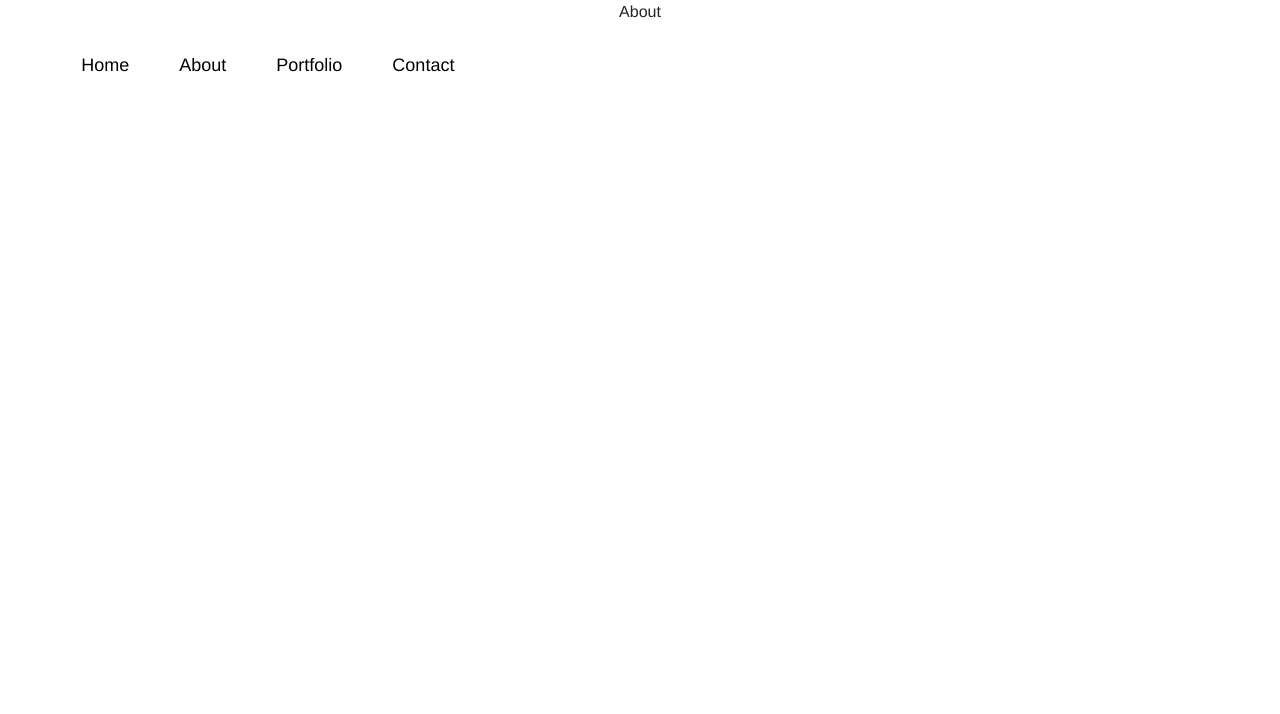
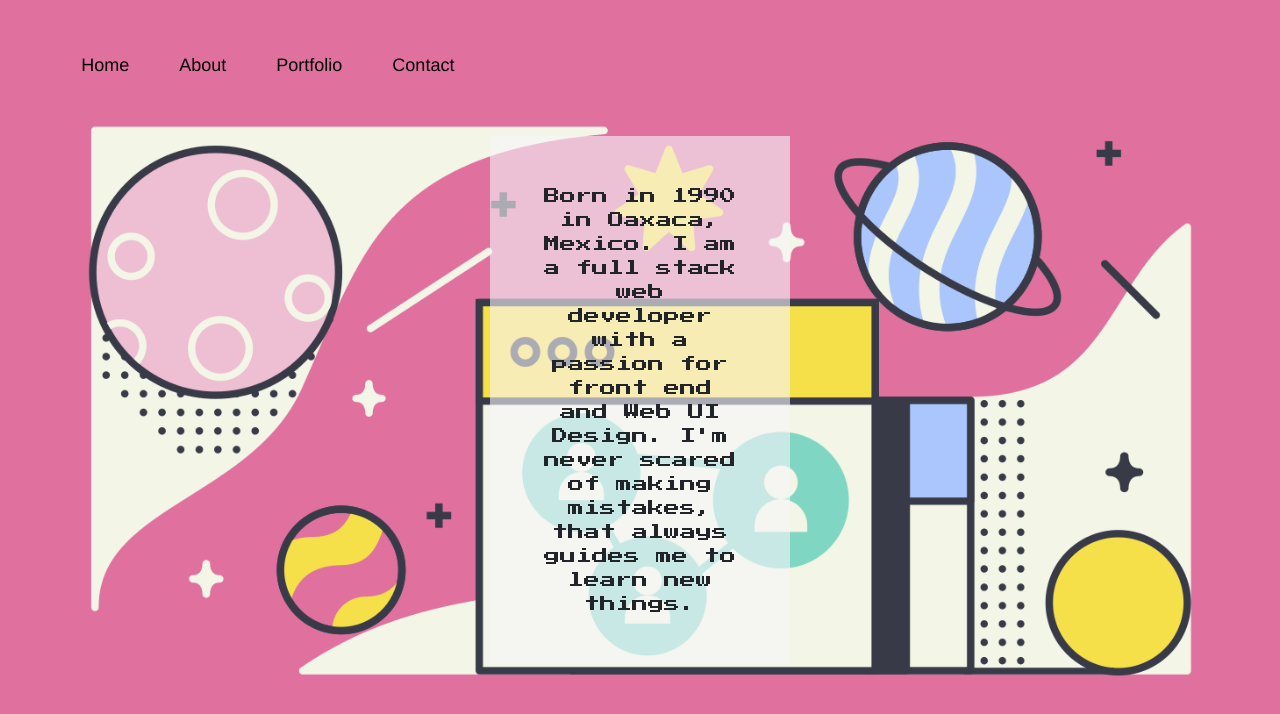
Before and after one commit to SunnySparks/portfolio-2, a React (Create React App) app: page /about in a window 1280 px wide. Shown: the top 714 px of the page. Built offline with nearby package versions, Linux system fonts and the light colour scheme; a web font is replaced by a local one.

Commit message:
fix style and add about page

```diff
--- a/src/components/About.js
+++ b/src/components/About.js
@@ -1,5 +1,13 @@
+import './about.css';
+
 const About = () => (
-  <div>About</div>
+  <div className="bg-img">
+    <div className="d-flex text-cont">
+      <div className="middle my-auto mx-auto text-center p-5 gamer-font">
+        Born in 1990 in Oaxaca, Mexico. I am a full stack web developer with a passion for front end and Web UI Design. I'm never scared of making mistakes, that always guides me to learn new things.
+      </div>
+    </div>
+  </div>
 );
 
 export default About;
--- a/src/components/Home.js
+++ b/src/components/Home.js
@@ -19,8 +19,9 @@ const Home = () => (
         </div>
       </div>
     </div>
-    <div className="right"></div>
+    <div className="right">
     <div>Illustration by <a href="https://icons8.com/illustrations/author/60312013123f993d795ce208">Oleg Shcherba</a> from <a href="https://icons8.com/illustrations">Ouch!</a></div>
+    </div>
   </div>
 );
 
--- /dev/null
+++ b/src/components/about.css
@@ -0,0 +1,22 @@
+@import url('https://fonts.googleapis.com/css2?family=Press+Start+2P&display=swap');
+
+.gamer-font {
+  font-family: 'Press Start 2P', cursive;
+}
+
+.bg-img {
+  height: 100vh;
+  background-image: url('./bg2.png');
+  background-position: center;
+  background-size: cover;
+  background-repeat: no-repeat;
+}
+
+.text-cont {
+  min-height: 100vh;
+}
+
+.middle {
+  max-width: 300px;
+  background: rgba(247, 245, 250, 0.605);
+}
--- a/src/components/home.css
+++ b/src/components/home.css
@@ -24,7 +24,8 @@
 }
 
 .right {
-  background-color: rgb(224, 113, 158);
+  /* background-color: rgb(224, 113, 158); */
+  background-image: url('./bg2.png');
 }
 
 h1 {
```
